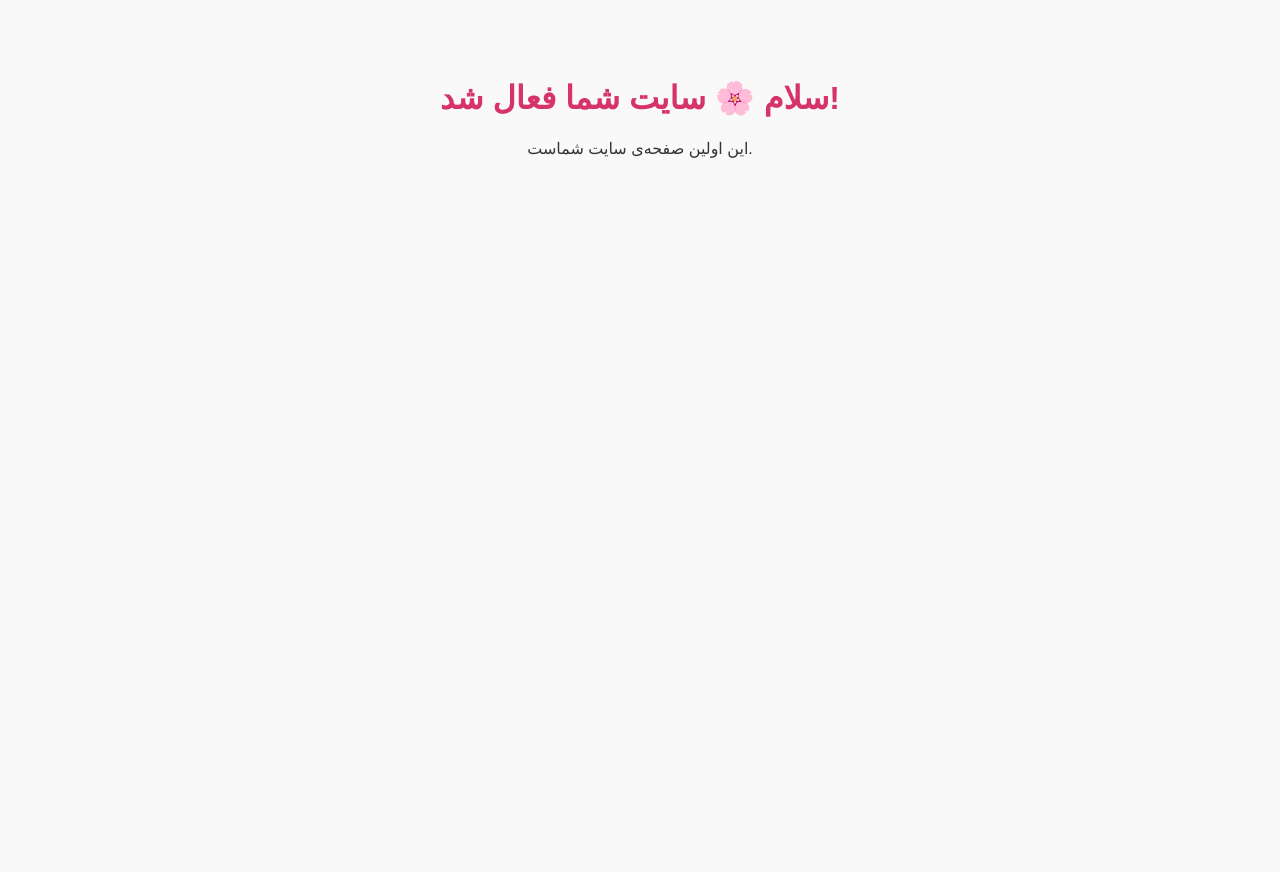
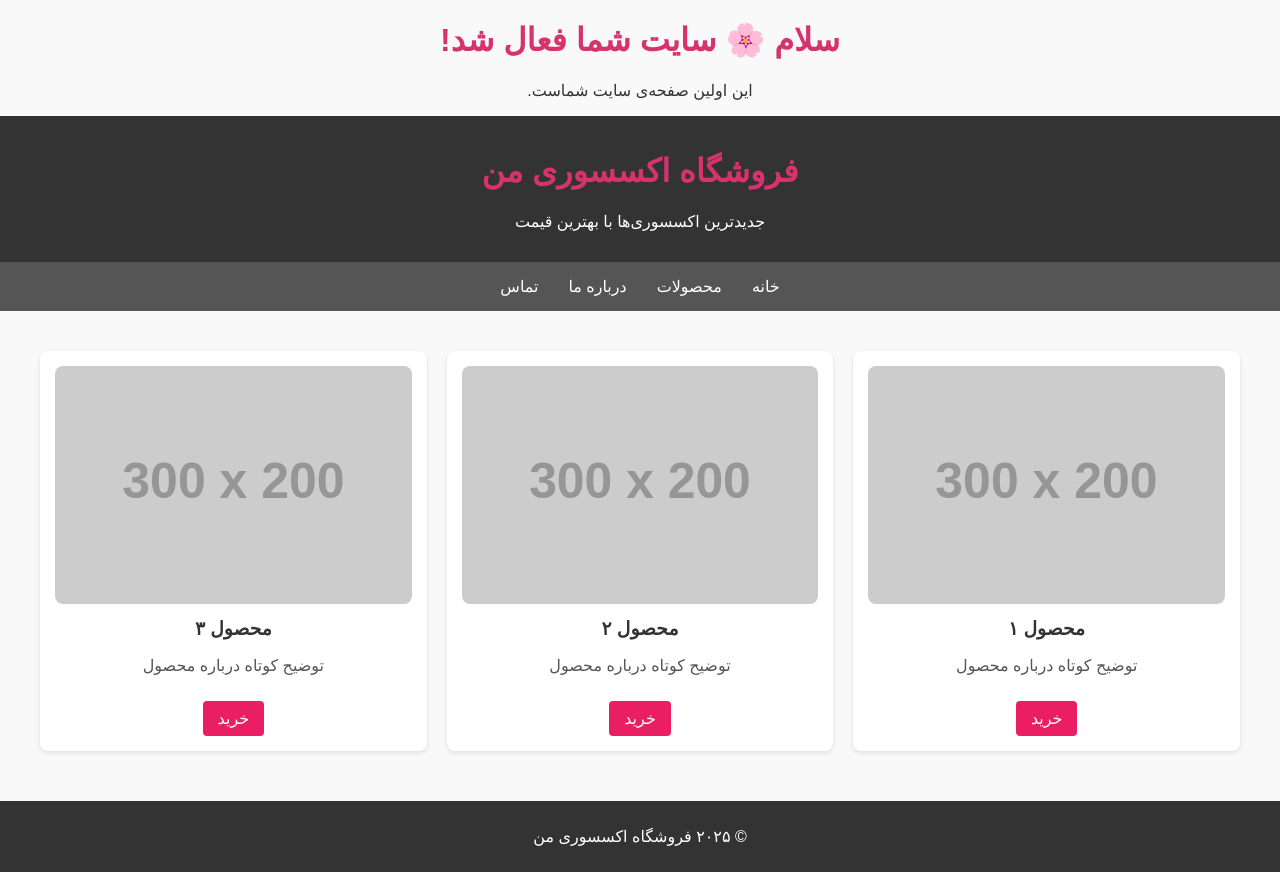
Before and after one commit to masomehbahramy037-cyber/Accory, a plain HTML site: page index.html in a window 1280 px wide. Before the commit the page ends 800 px from the top, so only its background shows below. Drawn offline with Linux system fonts and the light colour scheme; placeholder pictures from the web are drawn by us.

Commit message:
Update index.html

```diff
--- a/index.html
+++ b/index.html
@@ -22,3 +22,124 @@
   <p>این اولین صفحه‌ی سایت شماست.</p>
 </body>
 </html>
+<!DOCTYPE html>
+<html lang="fa">
+<head>
+  <meta charset="UTF-8">
+  <meta name="viewport" content="width=device-width, initial-scale=1.0">
+  <title>فروشگاه اکسسوری من</title>
+  <style>
+    body {
+      font-family: sans-serif;
+      margin: 0;
+      padding: 0;
+      background: #f9f9f9;
+      direction: rtl;
+    }
+    header {
+      background: #333;
+      color: #fff;
+      padding: 15px;
+      text-align: center;
+    }
+    nav {
+      background: #555;
+      display: flex;
+      justify-content: center;
+    }
+    nav a {
+      color: white;
+      text-decoration: none;
+      padding: 15px;
+      display: inline-block;
+    }
+    nav a:hover {
+      background: #777;
+    }
+    .container {
+      max-width: 1200px;
+      margin: 20px auto;
+      padding: 20px;
+      display: grid;
+      grid-template-columns: repeat(auto-fit,minmax(200px,1fr));
+      gap: 20px;
+    }
+    .product {
+      background: #fff;
+      padding: 15px;
+      border-radius: 8px;
+      box-shadow: 0 2px 5px rgba(0,0,0,0.1);
+      text-align: center;
+    }
+    .product img {
+      width: 100%;
+      border-radius: 8px;
+    }
+    .product h3 {
+      margin: 10px 0;
+    }
+    .product p {
+      color: #555;
+    }
+    footer {
+      text-align: center;
+      background: #333;
+      color: #fff;
+      padding: 10px;
+      margin-top: 30px;
+    }
+    .btn {
+      display: inline-block;
+      background: #e91e63;
+      color: white;
+      padding: 8px 15px;
+      border-radius: 4px;
+      text-decoration: none;
+      margin-top: 10px;
+    }
+    .btn:hover {
+      background: #c2185b;
+    }
+  </style>
+</head>
+<body>
+
+<header>
+  <h1>فروشگاه اکسسوری من</h1>
+  <p>جدیدترین اکسسوری‌ها با بهترین قیمت</p>
+</header>
+
+<nav>
+  <a href="#">خانه</a>
+  <a href="#">محصولات</a>
+  <a href="#">درباره ما</a>
+  <a href="#">تماس</a>
+</nav>
+
+<div class="container">
+  <div class="product">
+    <img src="https://via.placeholder.com/300x200" alt="محصول ۱">
+    <h3>محصول ۱</h3>
+    <p>توضیح کوتاه درباره محصول</p>
+    <a class="btn" href="#">خرید</a>
+  </div>
+  <div class="product">
+    <img src="https://via.placeholder.com/300x200" alt="محصول ۲">
+    <h3>محصول ۲</h3>
+    <p>توضیح کوتاه درباره محصول</p>
+    <a class="btn" href="#">خرید</a>
+  </div>
+  <div class="product">
+    <img src="https://via.placeholder.com/300x200" alt="محصول ۳">
+    <h3>محصول ۳</h3>
+    <p>توضیح کوتاه درباره محصول</p>
+    <a class="btn" href="#">خرید</a>
+  </div>
+</div>
+
+<footer>
+  <p>© ۲۰۲۵ فروشگاه اکسسوری من</p>
+</footer>
+
+</body>
+    </html>
```
